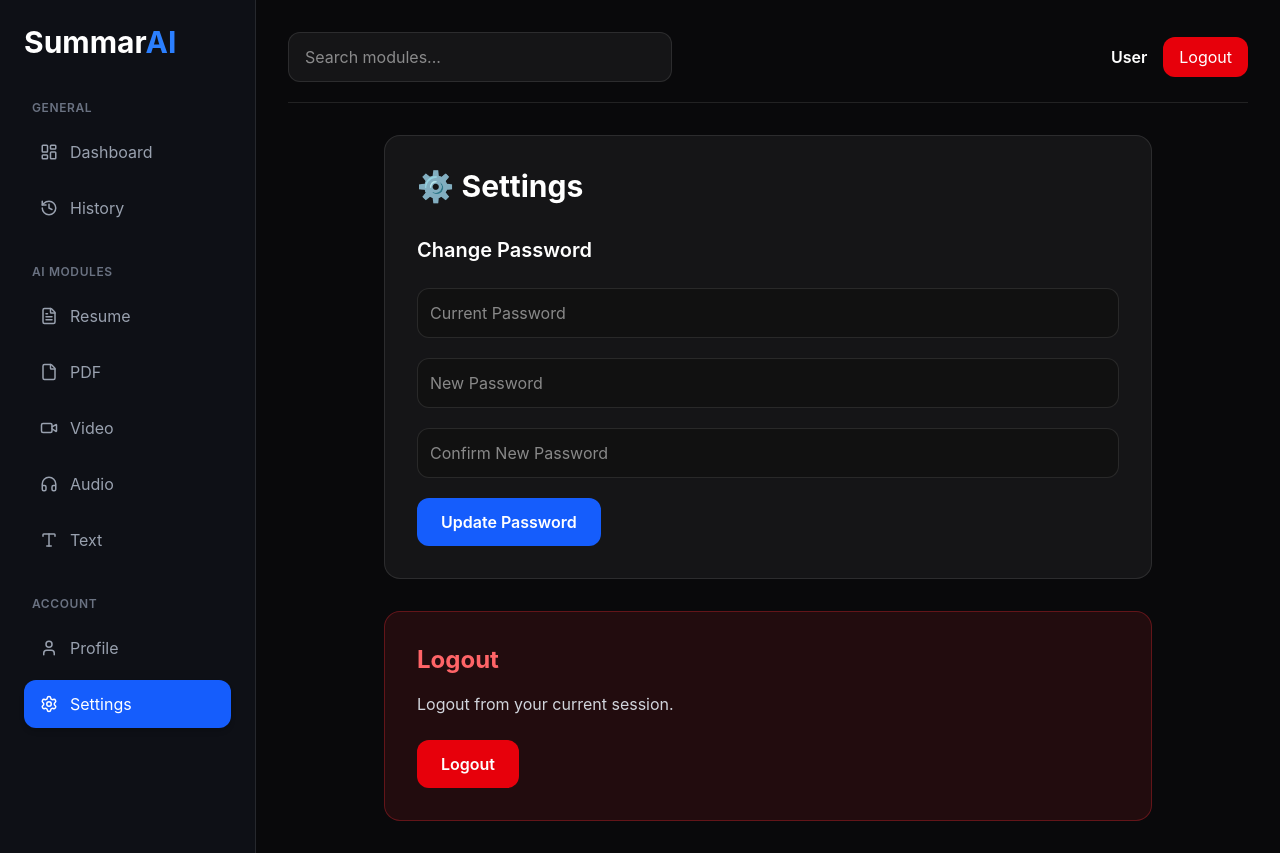
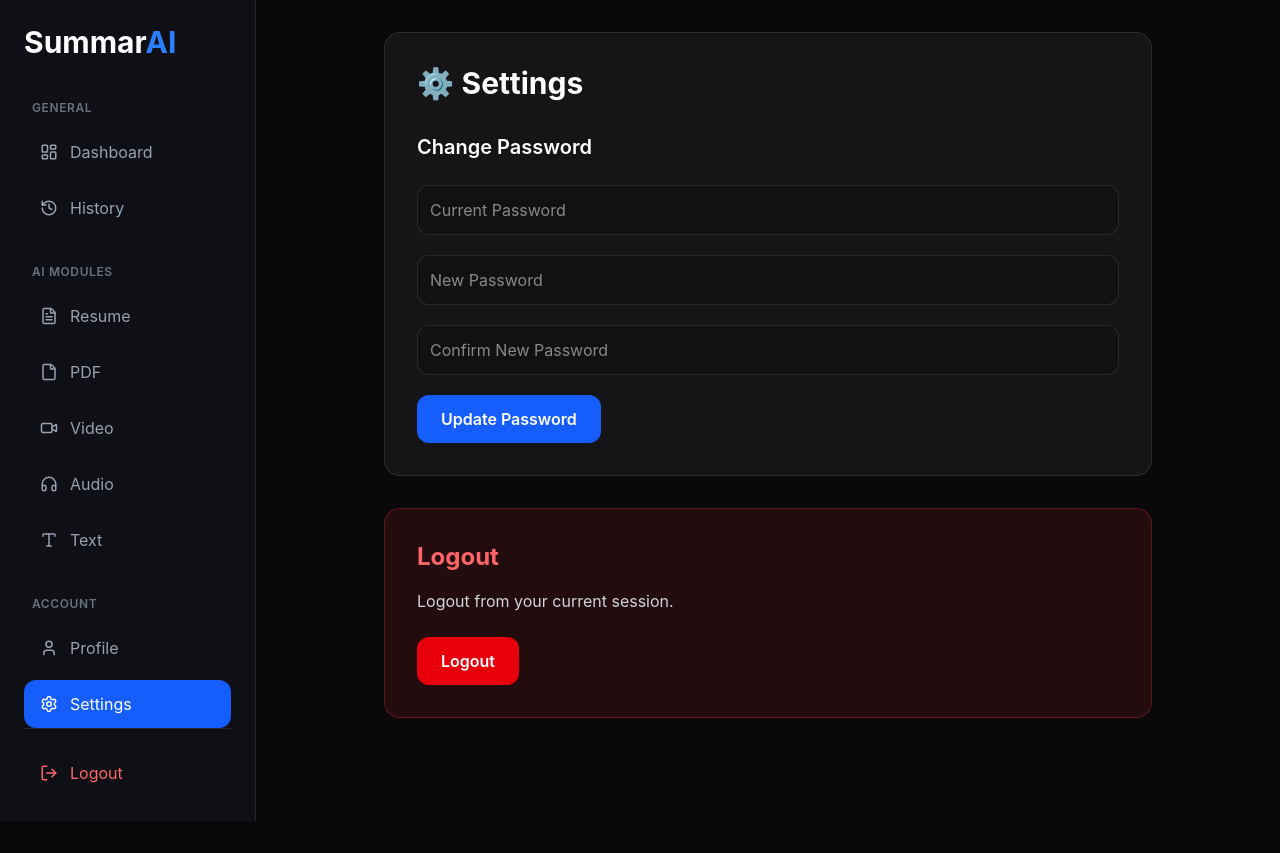
Before and after one commit to PR-Project-2k26/Sentiment-Analysis-and-Automated-Summarization-, a React (Vite) app in the folder frontend/: page /settings in a window 1280 px wide. After the commit the page ends 821 px from the top, so only its background shows below. Built offline with nearby package versions, Linux system fonts and the light colour scheme; sample sign-in values are in the browser's storage.

Commit message:
Removed emoticon from dashboard and made the cards cleaner

```diff
--- a/frontend/src/components/Dashboard/ModuleGrid.jsx
+++ b/frontend/src/components/Dashboard/ModuleGrid.jsx
@@ -3,31 +3,31 @@ import ModuleCard from "./ModuleCard";
 const modules = [
   {
     title: "Resume Analyzer",
-    emoji: "📄",
+    //emoji: "📄",
     path: "/resume",
     description: "Analyze ATS score and improve resumes.",
   },
   {
     title: "PDF Summarizer",
-    emoji: "📚",
+    //emoji: "📚",
     path: "/pdf",
     description: "Summarize long PDF documents instantly.",
   },
   {
     title: "Video Summarizer",
-    emoji: "🎥",
+    //emoji: "🎥",
     path: "/video",
     description: "Generate summaries from videos.",
   },
   {
     title: "Audio Summarizer",
-    emoji: "🎧",
+    //emoji: "🎧",
     path: "/audio",
     description: "Convert speech into summarized notes.",
   },
   {
     title: "Text Summarizer",
-    emoji: "📝",
+    //emoji: "📝",
     path: "/text",
     description: "Summarize long articles and documents.",
   },
--- a/frontend/src/components/Dashboard/Sidebar.jsx
+++ b/frontend/src/components/Dashboard/Sidebar.jsx
@@ -1,4 +1,4 @@
-import { NavLink } from "react-router-dom";
+import { NavLink, useNavigate } from "react-router-dom";
 import {
   LayoutDashboard,
   History,
@@ -9,6 +9,7 @@ import {
   Type,
   User,
   Settings,
+  LogOut,
 } from "lucide-react";
 
 const links = [
@@ -75,22 +76,34 @@ const links = [
 ];
 
 const Sidebar = () => {
+  const navigate = useNavigate();
+
+  const logout = () => {
+    localStorage.removeItem("token");
+    localStorage.removeItem("user");
+    navigate("/login");
+  };
+
   return (
-    <aside className="w-64 min-h-screen border-r border-white/10 bg-[#0E1016] p-6">
+    <aside className="flex min-h-screen w-64 flex-col border-r border-white/10 bg-[#0E1016] p-6">
+
       {/* Logo */}
       <h1 className="mb-10 text-3xl font-bold text-white">
         Summar<span className="text-blue-500">AI</span>
       </h1>
 
       {/* Navigation */}
-      <nav className="space-y-8">
+      <nav className="flex-1 space-y-8">
+
         {links.map((section) => (
           <div key={section.section}>
+
             <p className="mb-3 px-2 text-xs font-semibold uppercase tracking-wider text-gray-500">
               {section.section}
             </p>
 
             <div className="space-y-2">
+
               {section.items.map((link) => {
                 const Icon = link.icon;
 
@@ -111,10 +124,28 @@ const Sidebar = () => {
                   </NavLink>
                 );
               })}
+
             </div>
+
           </div>
         ))}
+
       </nav>
+
+      {/* Logout */}
+
+      <div className="border-t border-white/10 pt-5">
+
+        <button
+          onClick={logout}
+          className="flex w-full items-center gap-3 rounded-xl px-4 py-3 text-red-400 transition hover:bg-red-500/10 hover:text-red-300"
+        >
+          <LogOut size={18} />
+          Logout
+        </button>
+
+      </div>
+
     </aside>
   );
 };
--- a/frontend/src/components/Dashboard/StatsCard.jsx
+++ b/frontend/src/components/Dashboard/StatsCard.jsx
@@ -1,13 +1,13 @@
 const StatsCard = ({ emoji, title, value }) => {
   return (
-    <div className="rounded-2xl border border-white/10 bg-white/5 p-6 transition-all duration-300 hover:-translate-y-1 hover:border-blue-500 hover:bg-white/10">
-      <div className="text-4xl">{emoji}</div>
+    <div className="rounded-2xl border border-white/10 bg-white/5 p-5 transition-all duration-300 hover:-translate-y-1 hover:border-blue-500 hover:bg-white/10">
+      <div className="text-3xl">{emoji}</div>
 
-      <h3 className="mt-4 text-lg font-semibold text-gray-300">
+      <h3 className="mt-3 text-base font-medium text-gray-300">
         {title}
       </h3>
 
-      <p className="mt-3 text-4xl font-bold text-white">
+      <p className="mt-2 text-3xl font-bold text-white">
         {value}
       </p>
     </div>
--- a/frontend/src/components/Dashboard/StatsGrid.jsx
+++ b/frontend/src/components/Dashboard/StatsGrid.jsx
@@ -3,39 +3,39 @@ import StatsCard from "./StatsCard";
 const StatsGrid = ({ stats }) => {
   const dashboardStats = [
     {
-      emoji: "📊",
+      //emoji: "📊",
       title: "Total Analyses",
       value: stats?.totalAnalyses || 0,
     },
     {
-      emoji: "📄",
+      //emoji: "📄",
       title: "Resume",
       value: stats?.resume || 0,
     },
     {
-      emoji: "📚",
+      //emoji: "📚",
       title: "PDF",
       value: stats?.pdf || 0,
     },
     {
-      emoji: "🎥",
+      //emoji: "🎥",
       title: "Video",
       value: stats?.video || 0,
     },
     {
-      emoji: "🎧",
+      //emoji: "🎧",
       title: "Audio",
       value: stats?.audio || 0,
     },
     {
-      emoji: "📝",
+      //emoji: "📝",
       title: "Text",
       value: stats?.text || 0,
     },
   ];
 
   return (
-    <div className="mb-10 grid gap-6 md:grid-cols-2 xl:grid-cols-3">
+    <div className="mb-8 grid grid-cols-2 gap-4 md:grid-cols-3 xl:grid-cols-6">
       {dashboardStats.map((item) => (
         <StatsCard key={item.title} {...item} />
       ))}
--- a/frontend/src/components/Dashboard/Topbar.jsx
+++ /dev/null
@@ -1,41 +0,0 @@
-import { useNavigate } from "react-router-dom";
-
-const Topbar = ({ user }) => {
-  const navigate = useNavigate();
-
-  const logout = () => {
-    localStorage.removeItem("token");
-    localStorage.removeItem("user");
-    navigate("/login");
-  };
-
-  return (
-    <div className="flex items-center justify-between border-b border-white/10 pb-5">
-      <input
-        placeholder="Search modules..."
-        className="w-96 rounded-xl border border-white/10 bg-white/5 px-4 py-3 text-white outline-none"
-      />
-
-      <div className="flex items-center gap-4">
-        <div className="text-right">
-          <p className="font-semibold">
-            {user?.name || "User"}
-          </p>
-
-          <p className="text-sm text-gray-400">
-            {user?.email || ""}
-          </p>
-        </div>
-
-        <button
-          onClick={logout}
-          className="rounded-xl bg-red-600 px-4 py-2 text-white transition hover:bg-red-700"
-        >
-          Logout
-        </button>
-      </div>
-    </div>
-  );
-};
-
-export default Topbar;
--- a/frontend/src/components/Dashboard/Welcome.jsx
+++ b/frontend/src/components/Dashboard/Welcome.jsx
@@ -1,8 +1,10 @@
 const Welcome = ({ user }) => {
+  const firstName = user?.name?.split(" ")[0];
+
   return (
     <div className="mb-10">
       <h1 className="text-4xl font-bold text-white">
-        👋 Welcome Back{user?.name ? `, ${user.name}` : ""}
+        Welcome Back{firstName ? `, ${firstName}` : ""}
       </h1>
 
       <p className="mt-3 text-lg text-gray-400">
--- a/frontend/src/components/Layout/DashboardLayout.jsx
+++ b/frontend/src/components/Layout/DashboardLayout.jsx
@@ -1,5 +1,4 @@
 import Sidebar from "../Dashboard/Sidebar";
-import Topbar from "../Dashboard/Topbar";
 
 const DashboardLayout = ({ children }) => {
   return (
@@ -7,9 +6,7 @@ const DashboardLayout = ({ children }) => {
       <Sidebar />
 
       <main className="flex-1 overflow-y-auto p-8">
-        <Topbar />
-
-        <div className="mt-8">{children}</div>
+        {children}
       </main>
     </div>
   );
--- a/frontend/src/layouts/ModuleLayout.jsx
+++ b/frontend/src/layouts/ModuleLayout.jsx
@@ -1,5 +1,4 @@
 import Sidebar from "../components/Dashboard/Sidebar";
-import Topbar from "../components/Dashboard/Topbar";
 
 const ModuleLayout = ({ title, description, children }) => {
   return (
--- a/frontend/src/pages/Dashboard/Dashboard.jsx
+++ b/frontend/src/pages/Dashboard/Dashboard.jsx
@@ -6,7 +6,6 @@ import Welcome from "../../components/Dashboard/Welcome";
 import StatsGrid from "../../components/Dashboard/StatsGrid";
 import ModuleGrid from "../../components/Dashboard/ModuleGrid";
 import UsageChart from "../../components/Dashboard/UsageChart";
-import QuickActions from "../../components/Dashboard/QuickActions";
 import RecentActivity from "../../components/Dashboard/RecentActivity";
 
 import { getDashboardStats } from "../../services/dashboardService";
@@ -14,6 +13,9 @@ import { getDashboardStats } from "../../services/dashboardService";
 const Dashboard = () => {
   const [dashboardData, setDashboardData] = useState(null);
   const [loading, setLoading] = useState(true);
+
+  // Logged-in user
+  const user = JSON.parse(localStorage.getItem("user"));
 
   useEffect(() => {
     const fetchDashboard = async () => {
@@ -33,7 +35,7 @@ const Dashboard = () => {
   if (loading) {
     return (
       <DashboardLayout>
-        <div className="flex items-center justify-center h-96 text-gray-400">
+        <div className="flex h-96 items-center justify-center text-gray-400">
           Loading Dashboard...
         </div>
       </DashboardLayout>
@@ -43,25 +45,17 @@ const Dashboard = () => {
   return (
     <DashboardLayout>
       <div className="space-y-8">
-        <Welcome />
+        <Welcome user={user} />
 
         <StatsGrid stats={dashboardData} />
 
-        <div className="grid gap-8 xl:grid-cols-3">
-          <div className="space-y-8 xl:col-span-2">
-            <ModuleGrid />
+        <ModuleGrid />
 
-            <UsageChart stats={dashboardData} />
-          </div>
+        <UsageChart stats={dashboardData} />
 
-          <div className="space-y-8">
-            <QuickActions />
-
-            <RecentActivity
-              activities={dashboardData?.recentActivity || []}
-            />
-          </div>
-        </div>
+        <RecentActivity
+          activities={dashboardData?.recentActivity || []}
+        />
       </div>
     </DashboardLayout>
   );
```
